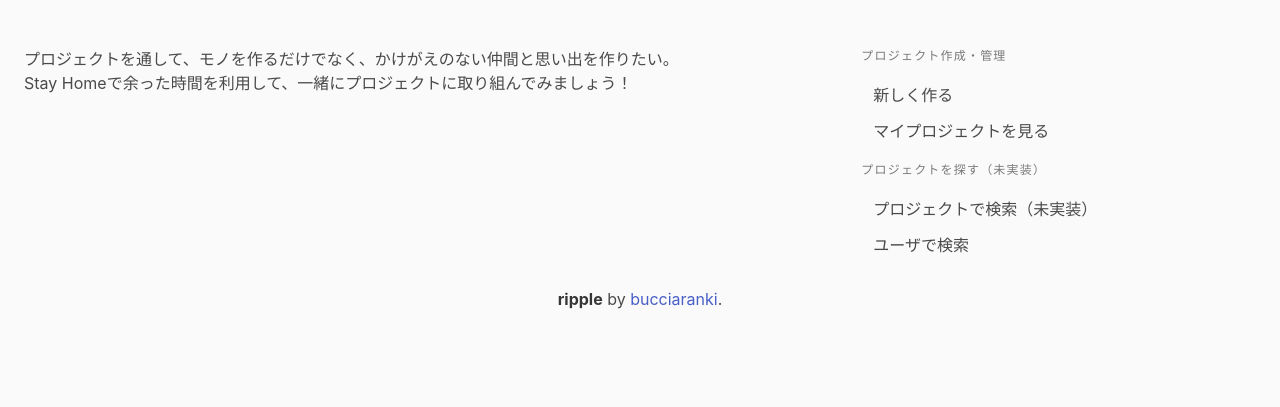
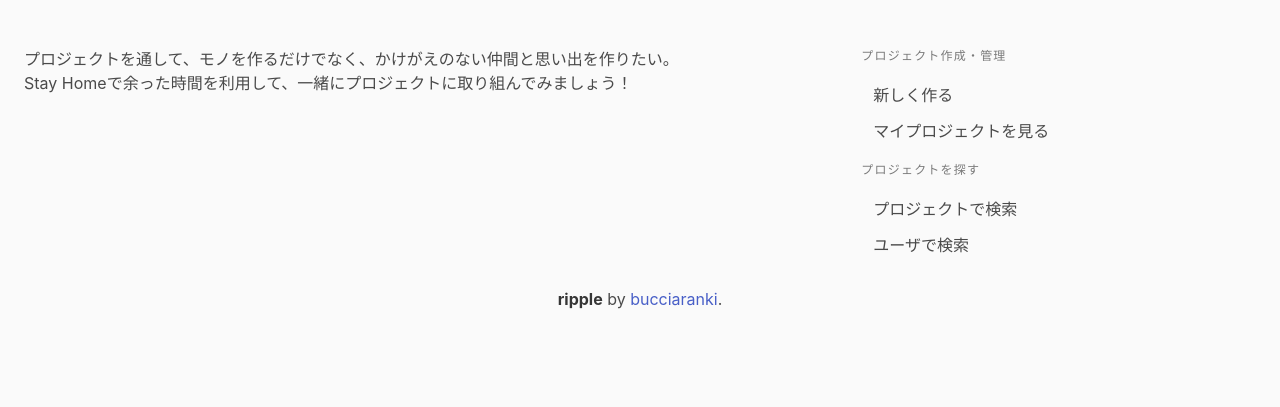
Before and after one commit to KeitaShiratori/ripple, a Flask app: page /prj/ in a window 1280 px wide. Shown: the part 1158-1565 px from the top of the page. Run offline with Flask 2, Linux system fonts and the light colour scheme; some libraries are stand-ins or nearby versions.

Commit message:
リンクを修正

```diff
--- a/templates/footer.html
+++ b/templates/footer.html
@@ -10,14 +10,14 @@
           プロジェクト作成・管理
         </p>
         <ul class="menu-list">
-          <li><a href="/">新しく作る</a></li>
+          <li><a href="/prj/entry">新しく作る</a></li>
           <li><a href="/">マイプロジェクトを見る</a></li>
         </ul>
         <p class="menu-label">
-          プロジェクトを探す（未実装）
+          プロジェクトを探す
         </p>
         <ul class="menu-list">
-          <li><a href="/">プロジェクトで検索（未実装）</a></li>
+          <li><a href="/prj">プロジェクトで検索</a></li>
           <li><a href="/">ユーザで検索</a></li>
         </ul>
       </aside>
```
